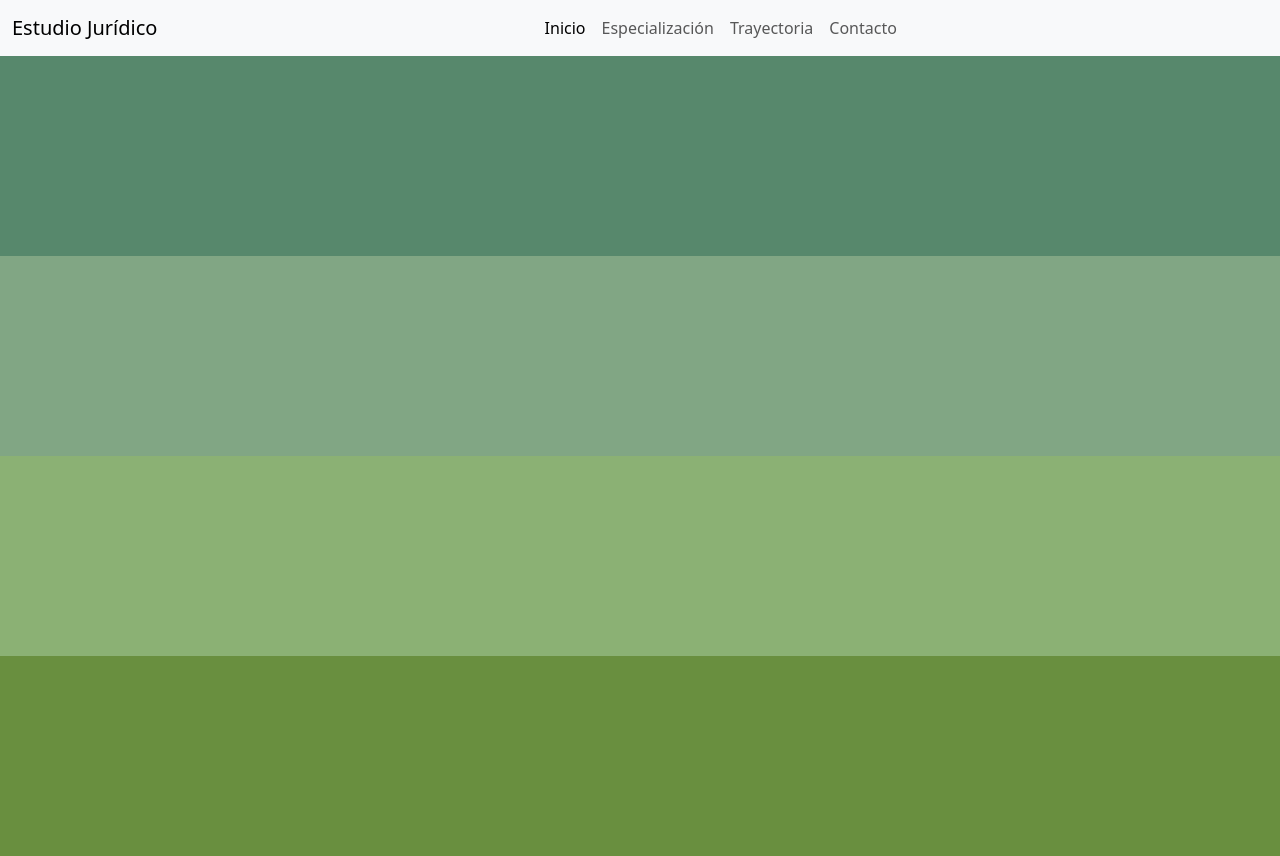
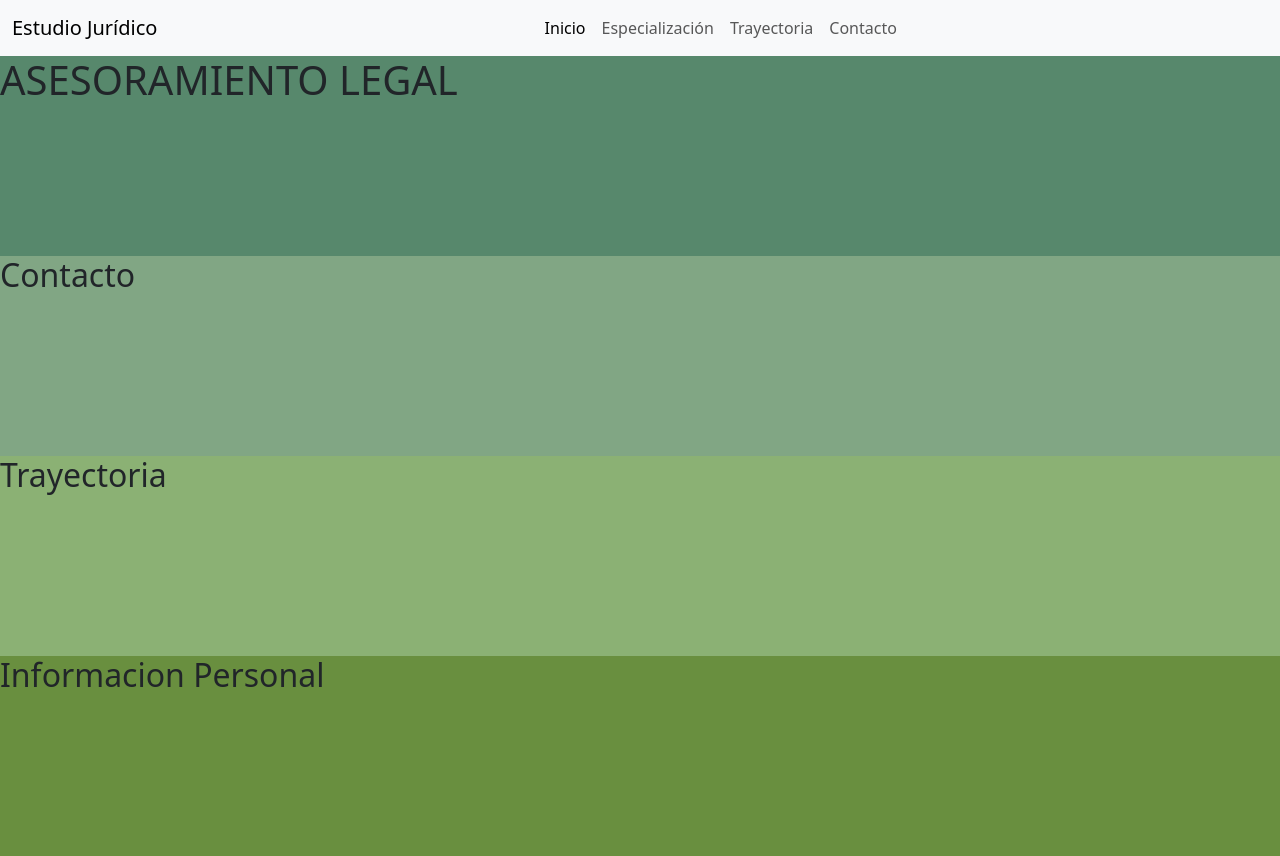
Before and after one commit to Matias-Iwasaki/Estudio-Juridico, a plain HTML site: page index.html in a window 1280 px wide. Drawn offline with nearby package versions, Linux system fonts and the light colour scheme.

Commit message:
Titulos importantes

```diff
--- a/index.html
+++ b/index.html
@@ -37,13 +37,17 @@
     </nav>
     <main>
         <div class="inicio">
-
+            <h1>ASESORAMIENTO LEGAL</h1>
         </div>
         <div class="contact">
-
+            <h2>Contacto</h2>
         </div>
-        <div class="trayectoria"></div>
-        <div class="sobremi"></div>
+        <div class="trayectoria">
+            <h2>Trayectoria</h2>
+        </div>
+        <div class="sobremi">
+            <h2>Informacion Personal</h2>
+        </div>
     </main>
 
 
```
